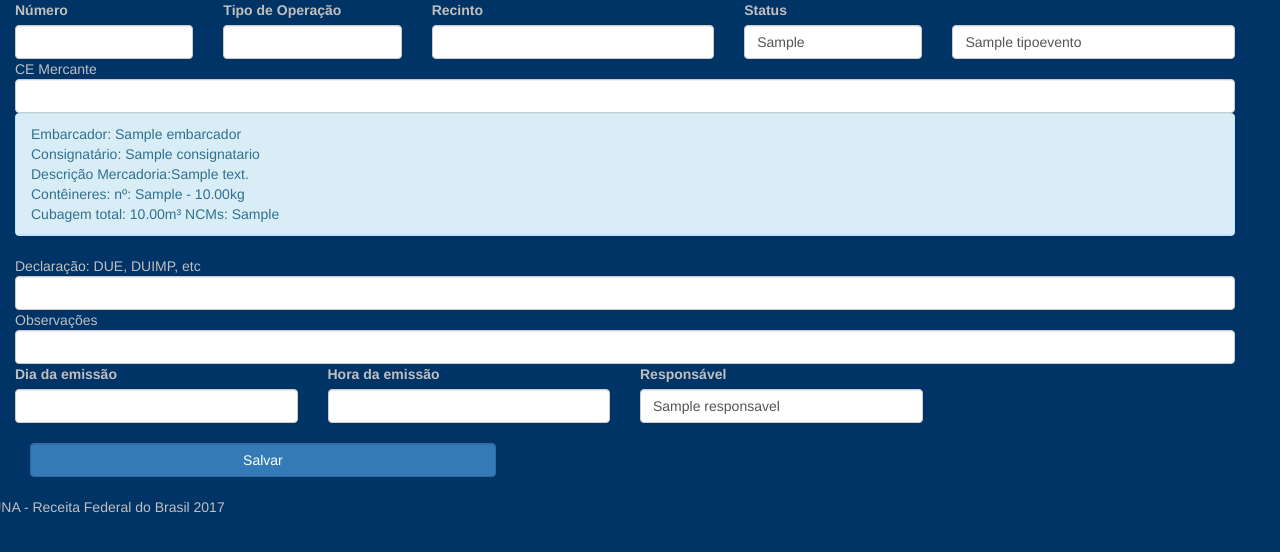
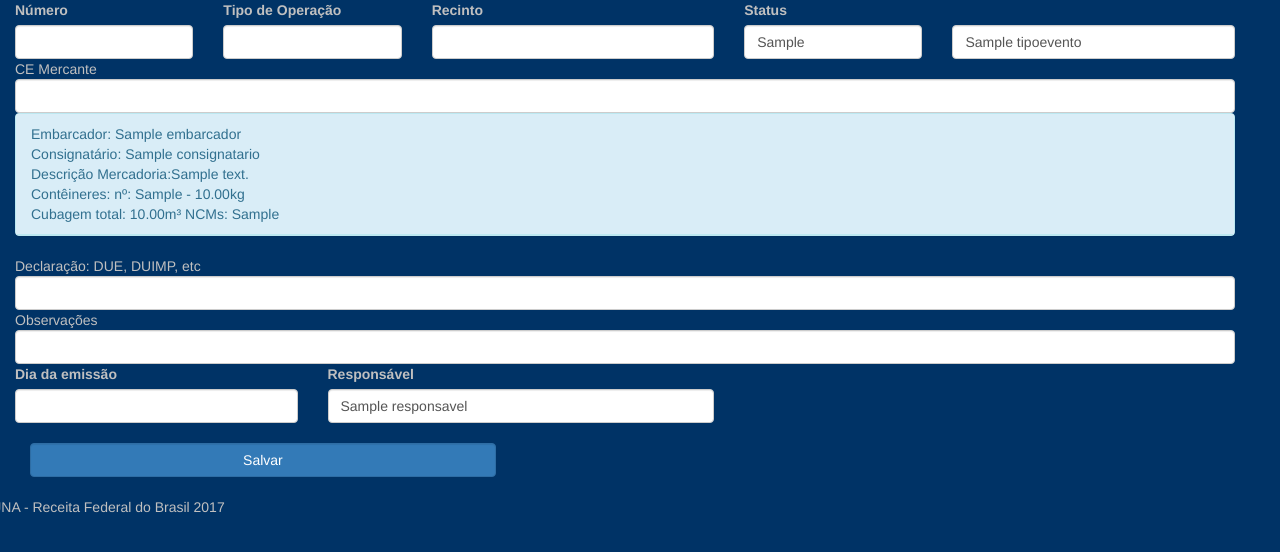
Before and after one commit to IvanBrasilico/bhadrasana2, a Python web app: template bhadrasana/templates/ovr.html in a window 1280 px wide. Shown: the top 552 px of the page. Run offline with Jinja, Linux system fonts and the light colour scheme; the template is opened without the code that fills it: most values are stand-ins (such as "Sample title", 1, 10 or a date in 2020); form fields are guessed from the names that the template uses; some libraries are stand-ins or nearby versions.

Commit message:
Retirar hora da Ficha - Exibir link para ficha na RVF

```diff
--- a/bhadrasana/forms/rvf.py
+++ b/bhadrasana/forms/rvf.py
@@ -6,7 +6,7 @@ from bhadrasana.forms import RastreavelForm
 
 class RVFForm(RastreavelForm):
     id = IntegerField('ID')
-    # ovr_id = IntegerField('ID da OVR relacionada, se houver' )
+    ovr_id = IntegerField('ID da OVR relacionada, se houver' )
     numeroCEmercante = StringField(u'CE Mercante',
                                    default='')
     numerolote = StringField(u'Número do contêiner, ou do lote do terminal'
--- a/bhadrasana/models/__init__.py
+++ b/bhadrasana/models/__init__.py
@@ -71,8 +71,7 @@ def handle_datahora(params):
         data = datetime.date.today()
         logger.error('handle_datahora: %s' % err)
     try:
-        if isinstance(hora, str):
-            hora = datetime.datetime.strptime(hora, '%H:%M').time()
+        hora = datetime.datetime.strptime(hora, '%H:%M').time()
     except Exception as err:
         hora = datetime.datetime.now().time()
         logger.error('handle_datahora: %s' % err)
--- a/bhadrasana/routes/rvf.py
+++ b/bhadrasana/routes/rvf.py
@@ -70,9 +70,7 @@ def rvf_app(app):
                 rvf_form = RVFForm(request.form)
                 rvf_form.adata.data = request.form['adata']
                 rvf_form.ahora.data = request.form['ahora']
-                print(dict(rvf_form.data.items()))
                 rvf_form.validate()
-                print(dict(rvf_form.data.items()))
                 rvf = cadastra_rvf(session,
                                    user_name=current_user.name,
                                    params=dict(rvf_form.data.items()))
--- a/bhadrasana/templates/ovr.html
+++ b/bhadrasana/templates/ovr.html
@@ -73,24 +73,18 @@
                     <div class="col-sm-3">
                         <label for="adata">Dia da emissão</label>
                     </div>
-                    <div class="col-sm-3">
-                        <label for="ahora">Hora da emissão</label>
-                    </div>
-                    <div class="col-sm-6">
+                    <div class="col-sm-9">
                         <label for="responsavel">Responsável</label>
                     </div>
                     <div class="col-sm-3">
                         {{ oform.adata(class='form-control') }}
                     </div>
-                    <div class="col-sm-3">
-                        {{ oform.ahora(class='form-control') }}
-                    </div>
-                    <div class="col-sm-3">
+                    <div class="col-sm-4">
                         <div class="form-control ">
                             {{ ovr.responsavel.nome }}
                         </div>
                     </div>
-                    <div class="col-sm-3">
+                    <div class="col-sm-4">
                         {% if oform.id.data %}
                         <button id="btn_responsavel" type="button" class="btn btn-warning form-control"
                                 data-toggle="modal" data-target="#responsavel">
```
Also changed, not shown: bhadrasana/templates/rvf.html (+12 -2 lines).
